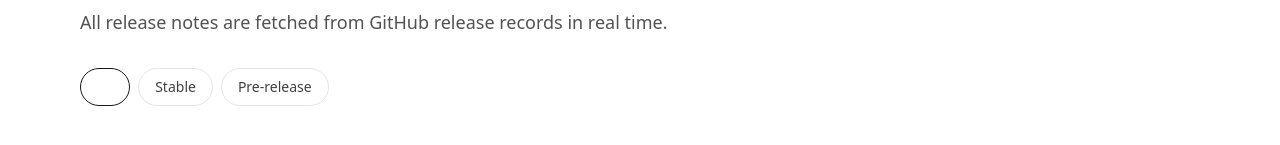
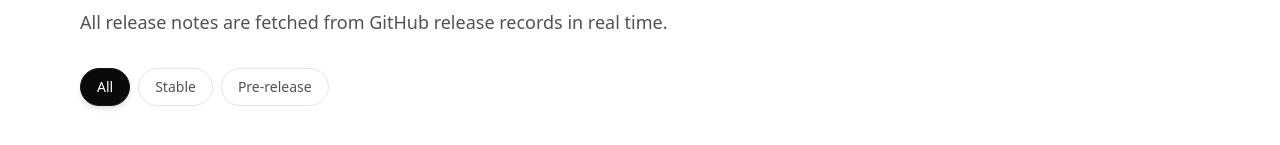
Before and after one commit to senoldogann/Guardian, a Next.js app in the folder website/: page /changelog in a window 1280 px wide. Shown: the part 240-385 px from the top of the page. Built offline with nearby package versions, Linux system fonts and the light colour scheme; no server answers.

Commit message:
fix(website): resolve invisible text on active changelog filters [skip ci]

```diff
--- a/website/components/changelog/changelog-client.tsx
+++ b/website/components/changelog/changelog-client.tsx
@@ -62,9 +62,9 @@ export function ChangelogClient({ dict, groups }: Props) {
               onClick={() => setFilter(item.key)}
               className={[
                 "inline-flex items-center rounded-full px-4 py-2 text-sm font-medium transition-colors",
-                "border border-neutral-200 dark:border-neutral-800 bg-white dark:bg-neutral-900 text-neutral-700 dark:text-neutral-300 hover:bg-neutral-50 dark:hover:bg-neutral-800",
-                "focus:outline-none focus-visible:ring-2 focus-visible:ring-neutral-900/20 dark:focus-visible:ring-white/20 focus-visible:ring-offset-2",
-                filter === item.key ? "border-neutral-900 dark:border-white bg-neutral-950 dark:bg-white text-white dark:text-black hover:bg-neutral-900 dark:hover:bg-neutral-100" : ""
+                filter === item.key
+                  ? "border border-neutral-900 dark:border-white bg-neutral-950 dark:bg-white text-white dark:text-neutral-950 hover:bg-neutral-900 dark:hover:bg-neutral-100 shadow-md"
+                  : "border border-neutral-200 dark:border-neutral-800 bg-white dark:bg-neutral-900/60 text-neutral-600 dark:text-neutral-400 hover:bg-neutral-50 dark:hover:bg-neutral-800 hover:text-neutral-900 dark:hover:text-neutral-200"
               ].join(" ")}
               aria-pressed={filter === item.key}
             >
```
